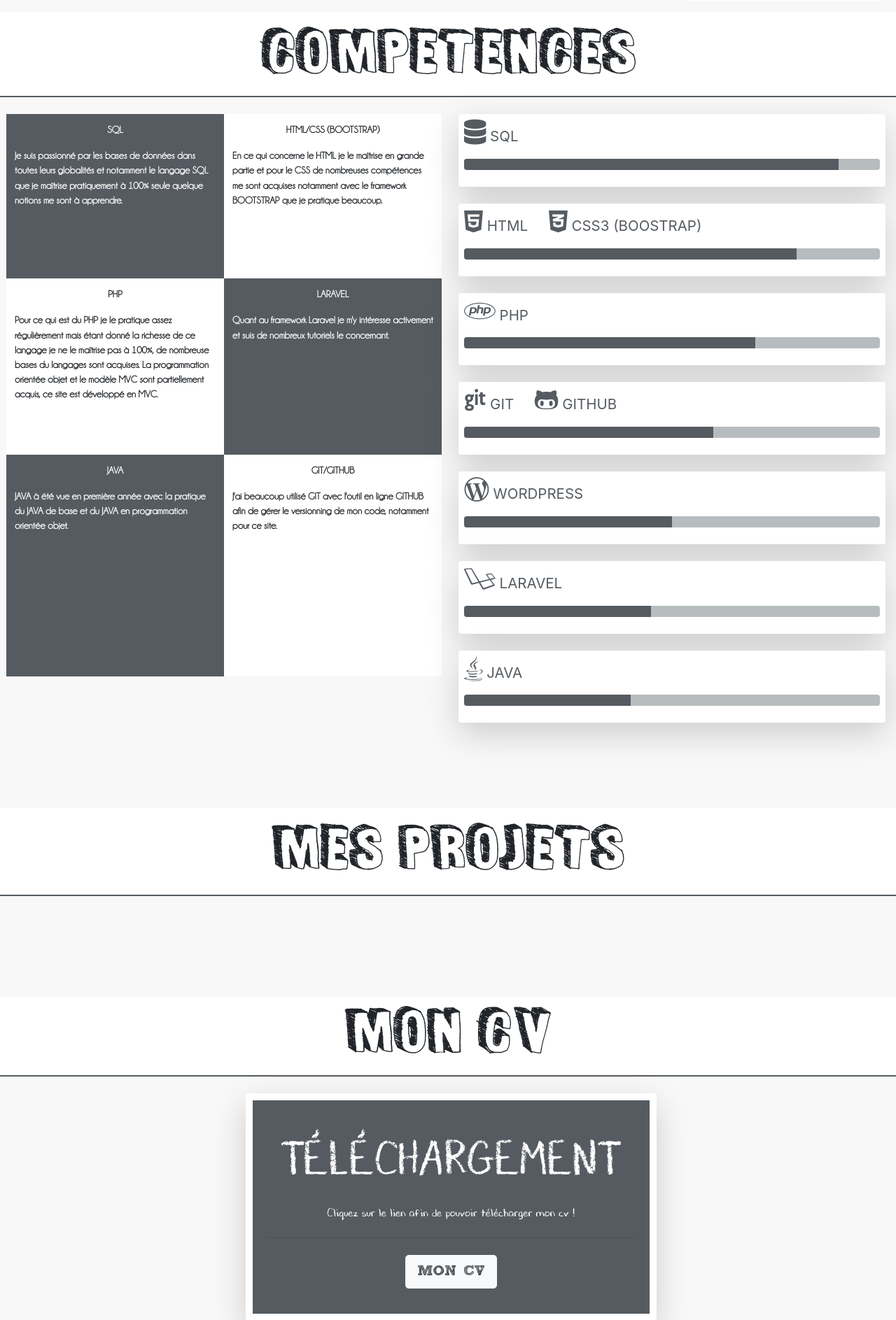
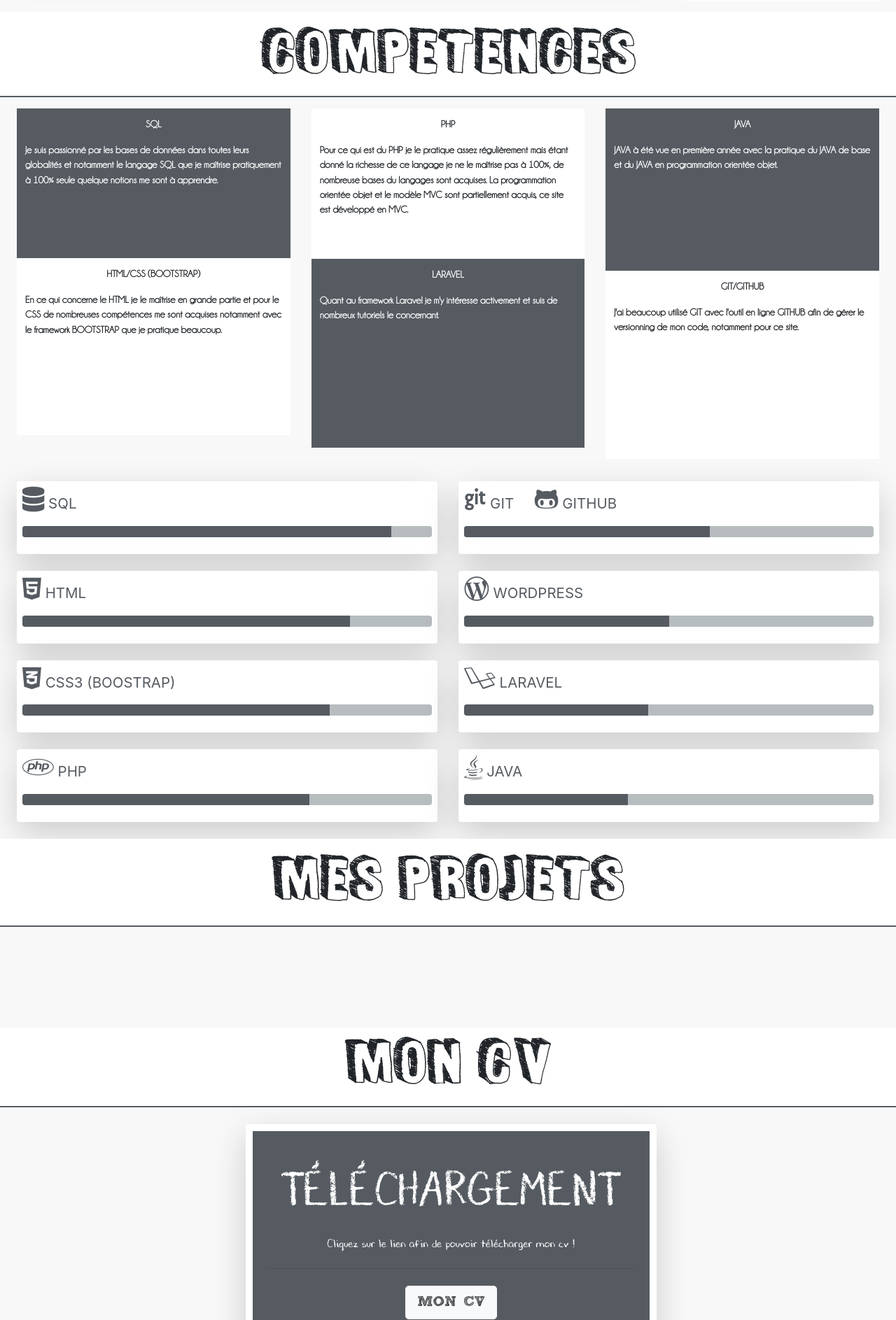
Before and after one commit to maxence4283/Portfolio, a PHP site: page / in a window 1280 px wide. Shown: the part 1265-3152 px from the top of the page at 70% size. Run offline with PHP 8.4, Linux system fonts and the light colour scheme; data that the repository does not hold is empty; some libraries are stand-ins or nearby versions; some web fonts are replaced.

Commit message:
Réctification disposition compétence.

```diff
--- a/vues/competence.php
+++ b/vues/competence.php
@@ -8,44 +8,46 @@
             </p>
 
         </div>
-        <div class="col-12 col-xs-12 col-sm-12 col-md-12 col-xl-12 col-lg-12 pb-4 pt-4">
-                <div class="row  mb-5">
-
-                    <div class="col-12 col-xs-12 col-sm-12 col-md-12 col-xl-6 col-lg-6 champagne font-weight-bold pl-4 pr-4 mb-3 textecompetence">
+                <div class="col-12 col-xs-12 col-sm-12 col-md-12 col-xl-12 col-lg-12 champagne font-weight-bold mb-1 mt-3 pl-4 pr-4 textecompetence">
 
                       <div class="row">
-                                <div class="col-12 col-xs-12 col-sm-12 col-md-6 col-xl-6 col-lg-6 p-2" style="background-color: #555b61; color:white">
+                        <div class="col-12 col-xs-12 col-sm-12 col-md-12 col-xl-4 col-lg-4">
+                                <div class="p-2" style="background-color: #555b61; color:white">
                                     <p class="text-center">SQL</p>
                                    <p style="margin-bottom: 7vw">Je suis passionné par les bases de données dans toutes leurs globalités et notamment le langage SQL que je maîtrise pratiquement à 100% seule quelque notions me sont à apprendre.</p>
                                 </div>
-                                <div class="col-12 col-xs-12 col-sm-12 col-md-6 col-xl-6 col-lg-6 p-2" style="background-color: white;">
+                                <div class="p-2" style="background-color: white;">
                                     <p class="text-center">HTML/CSS (BOOTSTRAP)</p>
-                                    <p>En ce qui concerne le HTML je le maîtrise en grande partie et pour le CSS de nombreuses compétences me sont acquises notamment avec le framework BOOTSTRAP que je pratique beaucoup.</p>
+                                    <p style="margin-bottom: 10vw">En ce qui concerne le HTML je le maîtrise en grande partie et pour le CSS de nombreuses compétences me sont acquises notamment avec le framework BOOTSTRAP que je pratique beaucoup.</p>
                                 </div>
-
-                                <div class="col-12 col-xs-12 col-sm-12 col-md-6 col-xl-6 col-lg-6 p-2" style="background-color: white;">
+                        </div>
+                        <div class="col-12 col-xs-12 col-sm-12 col-md-12 col-xl-4 col-lg-4">
+                                <div class="p-2" style="background-color: white;">
                                     <p class="text-center">PHP</p>
-                                    <p style="margin-bottom: 5vw">Pour ce qui est du PHP je le pratique assez régulièrement mais étant donné la richesse de ce langage je ne le maîtrise pas à 100%, de nombreuse bases du langages sont acquises.
+                                    <p style="margin-bottom: 3.75vw">Pour ce qui est du PHP je le pratique assez régulièrement mais étant donné la richesse de ce langage je ne le maîtrise pas à 100%, de nombreuse bases du langages sont acquises.
                                     La programmation orientée objet et le modèle MVC sont partiellement acquis, ce site est développé en MVC.</p>
                                 </div>
-                                <div class="col-12 col-xs-12 col-sm-12 col-md-6 col-xl-6 col-lg-6 p-2" style="background-color: #555b61; color:white">
+                                <div class="p-2" style="background-color: #555b61; color:white">
                                     <p class="text-center">LARAVEL</p>
-                                    <p>Quant au framework Laravel je m'y intéresse activement et suis de nombreux tutoriels le concernant.</p>
+                                    <p style="margin-bottom: 13vw">Quant au framework Laravel je m'y intéresse activement et suis de nombreux tutoriels le concernant.</p>
                                 </div>
-
-                                <div class="col-12 col-xs-12 col-sm-12 col-md-6 col-xl-6 col-lg-6 p-2" style="background-color: #555b61; color:white">
+                        </div>
+                        <div class="col-12 col-xs-12 col-sm-12 col-md-12 col-xl-4 col-lg-4">
+                                <div class="p-2" style="background-color: #555b61; color:white">
                                     <p class="text-center">JAVA</p>
-                                    <p style="margin-bottom: 15vw">JAVA à été vue en première année avec la pratique du JAVA de base et du JAVA en programmation orientée objet.</p>
+                                    <p style="margin-bottom: 10vw">JAVA à été vue en première année avec la pratique du JAVA de base et du JAVA en programmation orientée objet.</p>
                                 </div>
-                                <div class="col-12 col-xs-12 col-sm-12 col-md-6 col-xl-6 col-lg-6 p-2" style="background-color: white;">
+                                <div class="p-2" style="background-color: white;">
                                     <p class="text-center">GIT/GITHUB</p>
-                                    <p>J'ai beaucoup utilisé GIT avec l'outil en ligne GITHUB afin de gérer le versionning de mon code, notamment pour ce site.</p>
+                                    <p style="margin-bottom: 13vw">J'ai beaucoup utilisé GIT avec l'outil en ligne GITHUB afin de gérer le versionning de mon code, notamment pour ce site.</p>
+                                </div>
+                        </div>
                      </div>
                 </div>
 
-                    </div>
-
-                    <div class="col-12 col-xs-12 col-sm-12 col-md-12 col-xl-6 col-lg-6 dispositioncompetence">
+            <div class="col-12 col-xs-12 col-sm-12 col-md-12 col-xl-12 col-lg-12 mt-4 pl-4 pr-4">
+                <div class="row">
+                    <div class="col-12 col-xs-12 col-sm-12 col-md-12 col-xl-6 col-lg-6 mt-1">
 
                             <div class="col-12 col-xs-12 col-sm-12 col-md-12 col-xl-12 col-lg-12 mb-4 rounded pt-2 pr-2 pl-2 shadow-lg" style="background-color:white">
 
@@ -61,11 +63,21 @@
 
                                 <p class="textecompetence2" style="color:#555b61">
                                     <i class="fab fa-html5 iconecompetence"></i> HTML
-                                <i class="fab fa-css3-alt ml-4 iconecompetence"></i> CSS3 (BOOSTRAP)
+                                </p>
+                                    <div class="progresscompetence">
+                                        <div class="progress-barcompetence" role="progressbar" style="width: 80%" aria-valuenow="10" aria-valuemin="0" aria-valuemax="100"></div>
+                                    </div><br>
+
+                            </div>
+
+                            <div class="col-12 col-xs-12 col-sm-12 col-md-12 col-xl-12 col-lg-12 mb-4 rounded pt-2 pr-2 pl-2 shadow-lg" style="background-color:white">
+
+                                <p class="textecompetence2" style="color:#555b61">
+                                    <i class="fab fa-css3-alt iconecompetence"></i> CSS3 (BOOSTRAP)
 
                                 </p>
                                     <div class="progresscompetence">
-                                    <div class="progress-barcompetence" role="progressbar" style="width: 80%" aria-valuenow="10" aria-valuemin="0" aria-valuemax="100"></div>
+                                        <div class="progress-barcompetence" role="progressbar" style="width: 75%" aria-valuenow="10" aria-valuemin="0" aria-valuemax="100"></div>
                                     </div><br>
 
                             </div>
@@ -83,6 +95,9 @@
                                     </div><br>
 
                             </div>
+
+                    </div>
+                    <div class="col-12 col-xs-12 col-sm-12 col-md-12 col-xl-6 col-lg-6 mt-1">
 
                             <div class="col-12 col-xs-12 col-sm-12 col-md-12 col-xl-12 col-lg-12 mb-4 rounded pt-2 pr-2 pl-2 shadow-lg" style="background-color:white">
 
@@ -128,9 +143,6 @@
                                     </div><br>
 
                             </div>
-
-                    </div>
-
                 </div>
             </div>
     </div>
```
Lines whose indentation alone changed are shown as unchanged.
